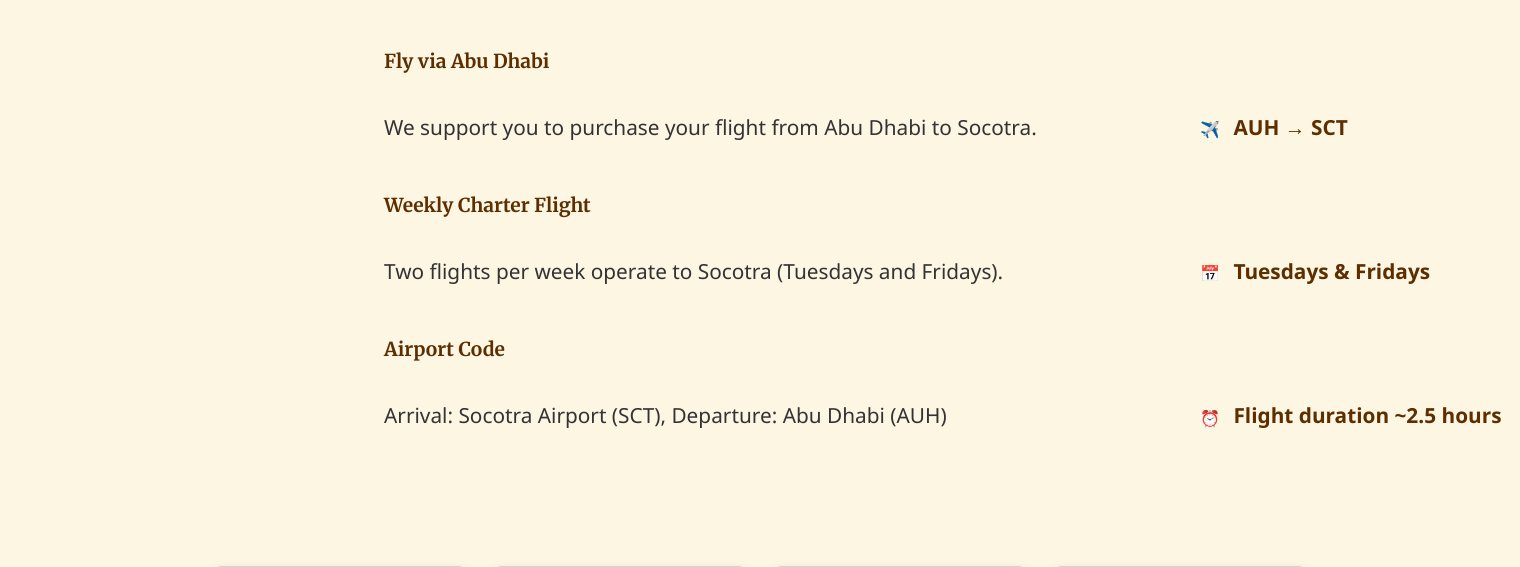
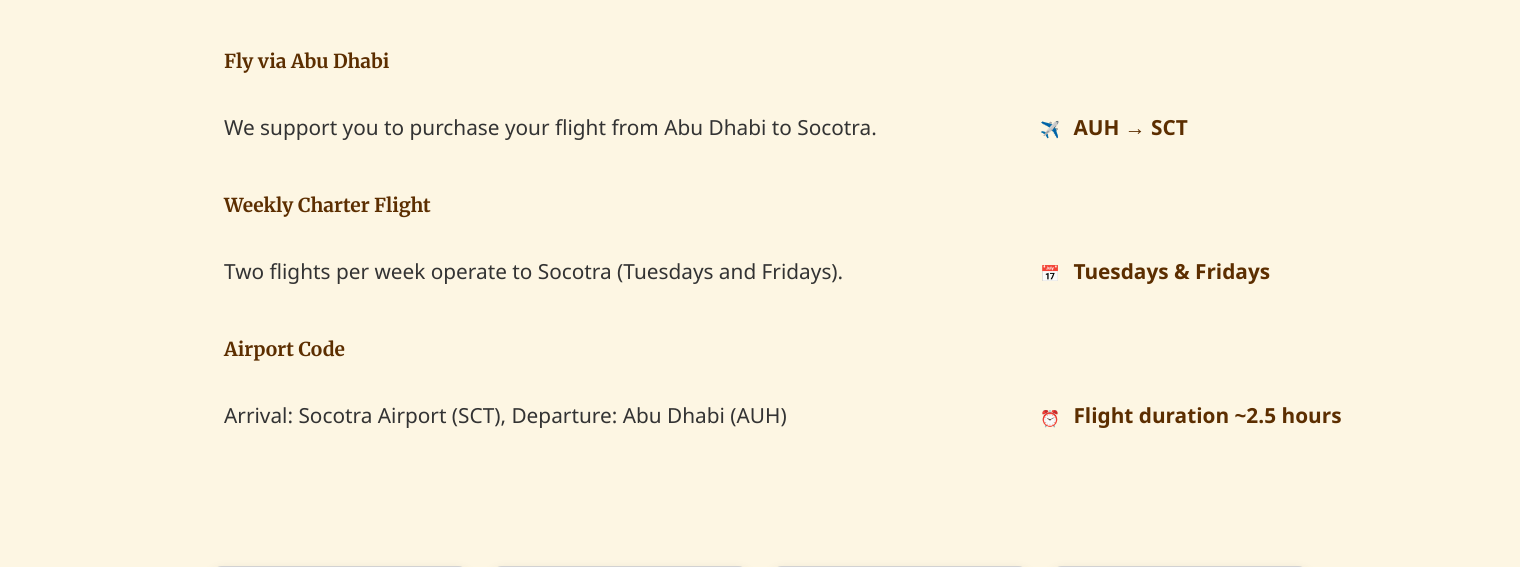
Before and after one commit to AndreiM13/Tour, a Flask app: page /getting in a window 1520 px wide. Shown: the part 781-1348 px from the top of the page. Run offline with Flask 3, Linux system fonts and the light colour scheme.

Commit message:
Update getting.css

```diff
--- a/app/static/css/getting.css
+++ b/app/static/css/getting.css
@@ -88,7 +88,7 @@
 .getting-table {
   width: 100%;
   max-width: 1000px;
-  margin: 0rem 7rem 3rem 22rem;  /* left margin moved more right */
+  margin: 0rem 7rem 3rem 12rem;  /* left margin moved more right */
   display: flex;
   flex-direction: column;
   gap: 2rem;
```
